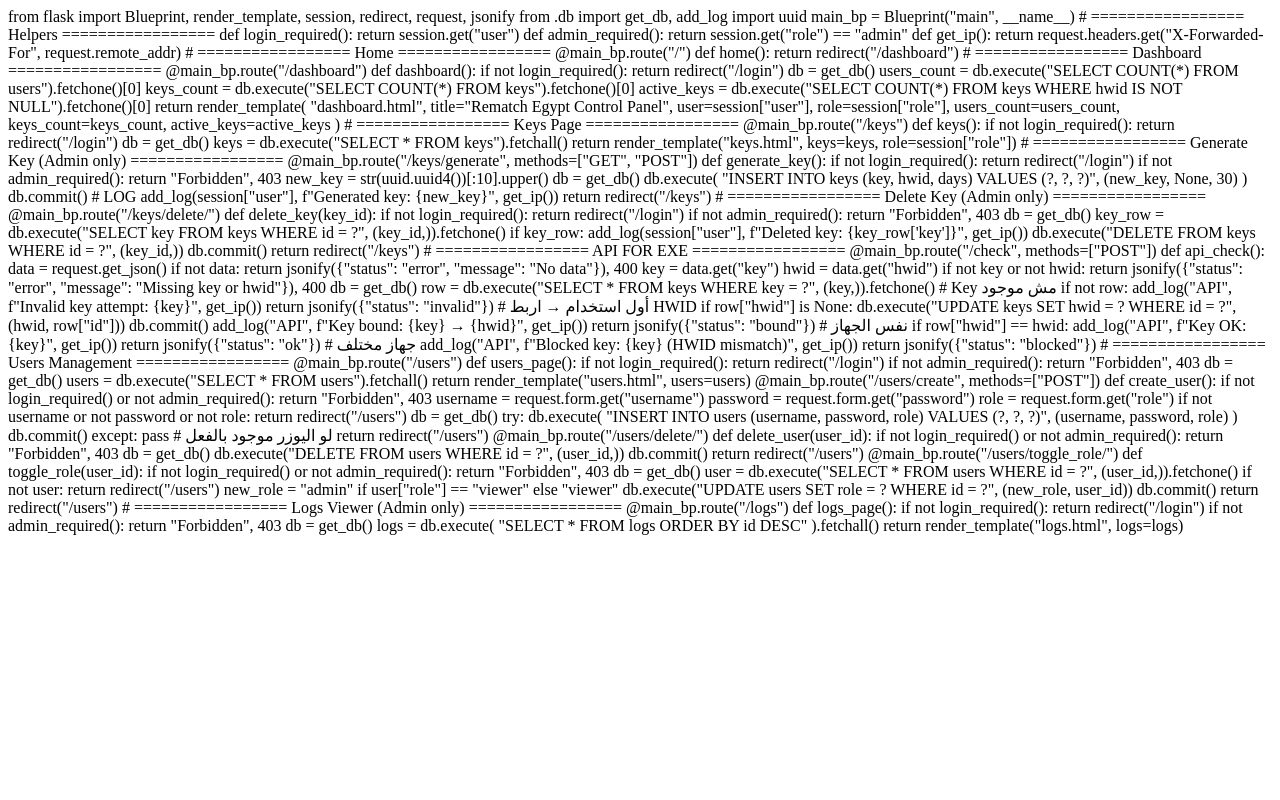
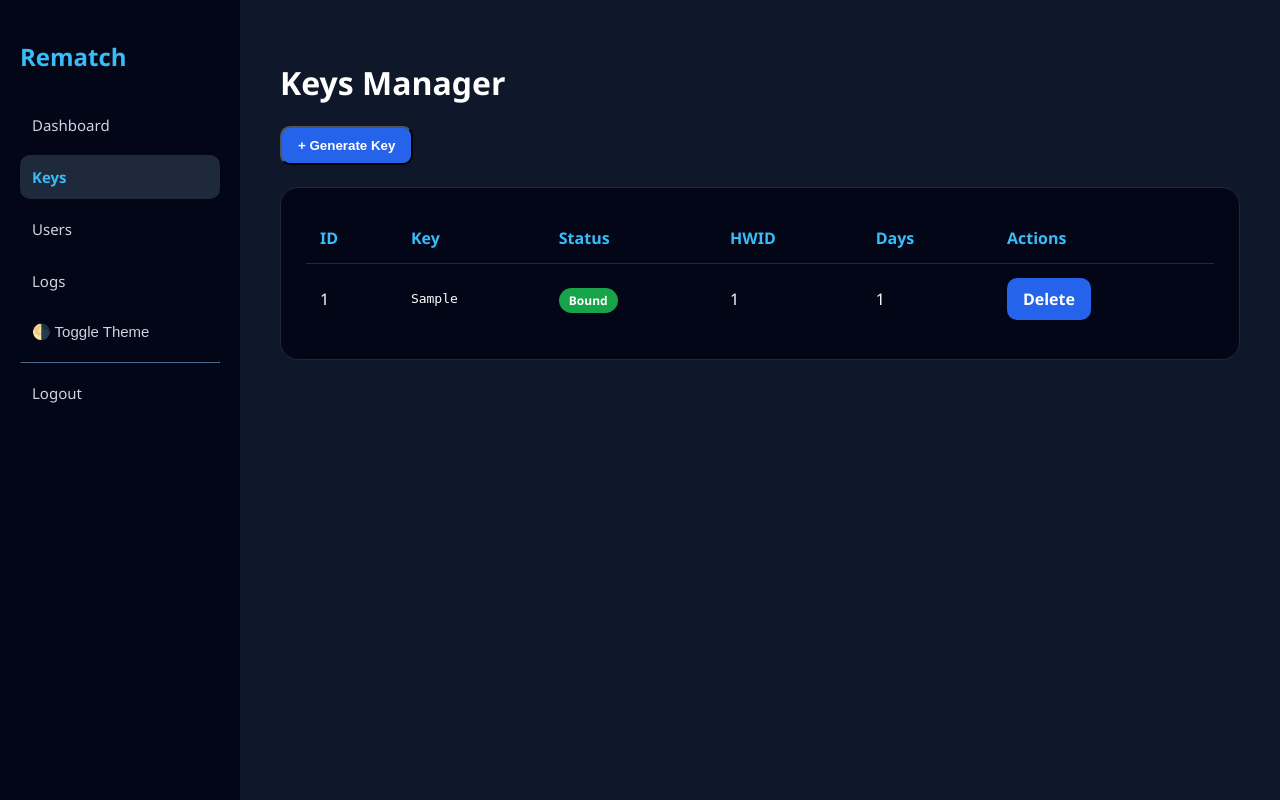
Before and after one commit to abdelhamedazmy/Rematch-Luma, a Flask app: page /keys in a window 1280 px wide. Run offline with Flask 3, Linux system fonts and the light colour scheme; the visitor is signed in with stand-in values (Sample User, id 1); tables that the repository leaves empty hold one stand-in row (values such as "Sample post").

Commit message:
Update base.html

```diff
--- a/app/templates/base.html
+++ b/app/templates/base.html
@@ -1,162 +1,341 @@
-from flask import Blueprint, render_template, session, redirect, request, jsonify
-from .db import get_db, add_log
-import uuid
-main_bp = Blueprint("main", __name__)
-# ================= Helpers =================
-def login_required():
-    return session.get("user")
-def admin_required():
-    return session.get("role") == "admin"
-def get_ip():
-    return request.headers.get("X-Forwarded-For", request.remote_addr)
-# ================= Home =================
-@main_bp.route("/")
-def home():
-    return redirect("/dashboard")
-# ================= Dashboard =================
-@main_bp.route("/dashboard")
-def dashboard():
-    if not login_required():
-        return redirect("/login")
-    db = get_db()
-    users_count = db.execute("SELECT COUNT(*) FROM users").fetchone()[0]
-    keys_count = db.execute("SELECT COUNT(*) FROM keys").fetchone()[0]
-    active_keys = db.execute("SELECT COUNT(*) FROM keys WHERE hwid IS NOT NULL").fetchone()[0]
-    return render_template(
-        "dashboard.html",
-        title="Rematch Egypt Control Panel",
-        user=session["user"],
-        role=session["role"],
-        users_count=users_count,
-        keys_count=keys_count,
-        active_keys=active_keys
-    )
-# ================= Keys Page =================
-@main_bp.route("/keys")
-def keys():
-    if not login_required():
-        return redirect("/login")
-    db = get_db()
-    keys = db.execute("SELECT * FROM keys").fetchall()
-    return render_template("keys.html", keys=keys, role=session["role"])
-# ================= Generate Key (Admin only) =================
-@main_bp.route("/keys/generate", methods=["GET", "POST"])
-def generate_key():
-    if not login_required():
-        return redirect("/login")
-    if not admin_required():
-        return "Forbidden", 403
-    new_key = str(uuid.uuid4())[:10].upper()
-    db = get_db()
-    db.execute(
-        "INSERT INTO keys (key, hwid, days) VALUES (?, ?, ?)",
-        (new_key, None, 30)
-    )
-    db.commit()
-    # LOG
-    add_log(session["user"], f"Generated key: {new_key}", get_ip())
-    return redirect("/keys")
-# ================= Delete Key (Admin only) =================
-@main_bp.route("/keys/delete/<int:key_id>")
-def delete_key(key_id):
-    if not login_required():
-        return redirect("/login")
-    if not admin_required():
-        return "Forbidden", 403
-    db = get_db()
-    key_row = db.execute("SELECT key FROM keys WHERE id = ?", (key_id,)).fetchone()
-    if key_row:
-        add_log(session["user"], f"Deleted key: {key_row['key']}", get_ip())
-    db.execute("DELETE FROM keys WHERE id = ?", (key_id,))
-    db.commit()
-    return redirect("/keys")
-# ================= API FOR EXE =================
-@main_bp.route("/check", methods=["POST"])
-def api_check():
-    data = request.get_json()
-    if not data:
-        return jsonify({"status": "error", "message": "No data"}), 400
-    key = data.get("key")
-    hwid = data.get("hwid")
-    if not key or not hwid:
-        return jsonify({"status": "error", "message": "Missing key or hwid"}), 400
-    db = get_db()
-    row = db.execute("SELECT * FROM keys WHERE key = ?", (key,)).fetchone()
-    # Key مش موجود
-    if not row:
-        add_log("API", f"Invalid key attempt: {key}", get_ip())
-        return jsonify({"status": "invalid"})
-    # أول استخدام → اربط HWID
-    if row["hwid"] is None:
-        db.execute("UPDATE keys SET hwid = ? WHERE id = ?", (hwid, row["id"]))
-        db.commit()
-        add_log("API", f"Key bound: {key} → {hwid}", get_ip())
-        return jsonify({"status": "bound"})
-    # نفس الجهاز
-    if row["hwid"] == hwid:
-        add_log("API", f"Key OK: {key}", get_ip())
-        return jsonify({"status": "ok"})
-    # جهاز مختلف
-    add_log("API", f"Blocked key: {key} (HWID mismatch)", get_ip())
-    return jsonify({"status": "blocked"})
-# ================= Users Management =================
-@main_bp.route("/users")
-def users_page():
-    if not login_required():
-        return redirect("/login")
-    if not admin_required():
-        return "Forbidden", 403
-    db = get_db()
-    users = db.execute("SELECT * FROM users").fetchall()
-    return render_template("users.html", users=users)
-@main_bp.route("/users/create", methods=["POST"])
-def create_user():
-    if not login_required() or not admin_required():
-        return "Forbidden", 403
-    username = request.form.get("username")
-    password = request.form.get("password")
-    role = request.form.get("role")
-    if not username or not password or not role:
-        return redirect("/users")
-    db = get_db()
-    try:
-        db.execute(
-            "INSERT INTO users (username, password, role) VALUES (?, ?, ?)",
-            (username, password, role)
-        )
-        db.commit()
-    except:
-        pass  # لو اليوزر موجود بالفعل
-    return redirect("/users")
-@main_bp.route("/users/delete/<int:user_id>")
-def delete_user(user_id):
-    if not login_required() or not admin_required():
-        return "Forbidden", 403
-    db = get_db()
-    db.execute("DELETE FROM users WHERE id = ?", (user_id,))
-    db.commit()
-    return redirect("/users")
-@main_bp.route("/users/toggle_role/<int:user_id>")
-def toggle_role(user_id):
-    if not login_required() or not admin_required():
-        return "Forbidden", 403
-    db = get_db()
-    user = db.execute("SELECT * FROM users WHERE id = ?", (user_id,)).fetchone()
-    if not user:
-        return redirect("/users")
-    new_role = "admin" if user["role"] == "viewer" else "viewer"
-    db.execute("UPDATE users SET role = ? WHERE id = ?", (new_role, user_id))
-    db.commit()
-    return redirect("/users")
-# ================= Logs Viewer (Admin only) =================
-@main_bp.route("/logs")
-def logs_page():
-    if not login_required():
-        return redirect("/login")
-    if not admin_required():
-        return "Forbidden", 403
-    db = get_db()
-    logs = db.execute(
-        "SELECT * FROM logs ORDER BY id DESC"
-    ).fetchall()
-    return render_template("logs.html", logs=logs)
+<!DOCTYPE html>
+<html>
+<head>
+<meta charset="UTF-8">
+<meta name="viewport" content="width=device-width, initial-scale=1.0">
+<title>{{ title or "Control Panel" }}</title>
+
+<style>
+body {
+    margin: 0;
+    font-family: Segoe UI, sans-serif;
+    background: #0f172a;
+    color: white;
+    display: flex;
+    transition: background 0.3s, color 0.3s;
+}
+
+/* ===== Light Theme ===== */
+body.light {
+    background: #f8fafc;
+    color: #0f172a;
+}
+
+body.light .sidebar { background: #e2e8f0; }
+body.light .card,
+body.light .stat-card,
+body.light .pro-table { background: #ffffff; border-color: #e5e7eb; }
+
+body.light .sidebar a { color: #1e293b; }
+body.light .sidebar a.active { background: #dbeafe; }
+
+/* ===== Sidebar ===== */
+.sidebar {
+    width: 240px;
+    background: #020617;
+    height: 100vh;
+    padding: 20px;
+    box-sizing: border-box;
+    transition: 0.3s ease;
+}
+
+.sidebar h2 {
+    color: #38bdf8;
+    margin-bottom: 30px;
+}
+
+.sidebar a, .theme-btn {
+    display: flex;
+    align-items: center;
+    gap: 10px;
+    color: #cbd5e1;
+    text-decoration: none;
+    padding: 12px;
+    border-radius: 10px;
+    margin-bottom: 8px;
+    transition: all 0.2s ease;
+    cursor: pointer;
+    background: none;
+    border: none;
+    font-size: 15px;
+}
+
+.sidebar a:hover, .theme-btn:hover {
+    background: #1e293b;
+    padding-left: 18px;
+}
+
+.sidebar a.active {
+    background: #1e293b;
+    color: #38bdf8;
+    font-weight: bold;
+}
+
+/* SVG Icons */
+.icon {
+    width: 20px;
+    height: 20px;
+    stroke: currentColor;
+    stroke-width: 2;
+    fill: none;
+}
+
+/* ===== Content ===== */
+.content {
+    flex: 1;
+    padding: 40px;
+    animation: fadeIn 0.4s ease-in-out;
+}
+
+/* ===== Cards ===== */
+.card {
+    background: #020617;
+    padding: 25px;
+    border-radius: 18px;
+    margin-bottom: 20px;
+    border: 1px solid #1e293b;
+    transition: all 0.2s ease;
+}
+
+.card:hover {
+    transform: translateY(-4px);
+    box-shadow: 0 10px 30px rgba(0,0,0,.4);
+}
+
+/* ===== Dashboard Cards ===== */
+.cards-grid {
+    display: grid;
+    grid-template-columns: repeat(auto-fit, minmax(220px, 1fr));
+    gap: 20px;
+}
+
+.stat-card {
+    display: flex;
+    gap: 15px;
+    align-items: center;
+    padding: 20px;
+    border-radius: 20px;
+    background: #020617;
+    border: 1px solid #1e293b;
+    transition: 0.2s ease;
+}
+
+.stat-card:hover { transform: translateY(-6px); }
+
+.stat-card.blue { border-left: 4px solid #3b82f6; }
+.stat-card.purple { border-left: 4px solid #a855f7; }
+.stat-card.green { border-left: 4px solid #22c55e; }
+
+/* ===== Buttons ===== */
+.button {
+    background: #2563eb;
+    color: white;
+    padding: 10px 16px;
+    border-radius: 10px;
+    text-decoration: none;
+    font-weight: bold;
+    display: inline-block;
+    transition: all 0.2s ease;
+}
+
+.button:hover {
+    background: #1d4ed8;
+    animation: pulse 0.4s ease;
+}
+
+/* ===== Tables ===== */
+.pro-table {
+    width: 100%;
+    border-collapse: collapse;
+    background: #020617;
+    border-radius: 16px;
+    overflow: hidden;
+}
+
+.pro-table th {
+    position: sticky;
+    top: 0;
+    background: #020617;
+    padding: 14px;
+    text-align: left;
+    color: #38bdf8;
+}
+
+.pro-table td {
+    padding: 14px;
+    border-top: 1px solid #1e293b;
+}
+
+.pro-table tr:hover { background: #1e293b; }
+
+/* ===== Badges ===== */
+.badge {
+    padding: 4px 10px;
+    border-radius: 20px;
+    font-size: 12px;
+    font-weight: bold;
+}
+
+.red { background: #dc2626; }
+.blue { background: #2563eb; }
+.green { background: #16a34a; }
+.yellow { background: #ca8a04; }
+
+/* ===== Animations ===== */
+@keyframes fadeIn {
+    from { opacity: 0; transform: translateY(6px); }
+    to { opacity: 1; transform: translateY(0); }
+}
+
+@keyframes pulse {
+    0% { transform: scale(1); }
+    50% { transform: scale(1.06); }
+    100% { transform: scale(1); }
+}
+
+/* ===== Responsive ===== */
+.menu-btn {
+    display: none;
+    background: #1e293b;
+    padding: 10px;
+    border-radius: 10px;
+    cursor: pointer;
+    margin-bottom: 15px;
+}
+
+@media (max-width: 768px) {
+    body { flex-direction: column; }
+    .sidebar { display: none; width: 100%; height: auto; }
+    .sidebar.show { display: block; }
+    .menu-btn { display: inline-block; }
+    .content { padding: 20px; }
+}
+
+/* ===== Loading Bar ===== */
+#loading-bar {
+    position: fixed;
+    top: 0;
+    left: 0;
+    height: 3px;
+    width: 0%;
+    background: linear-gradient(90deg, #38bdf8, #6366f1);
+    z-index: 9999;
+    transition: width 0.3s ease;
+}
+
+/* ===== Toast ===== */
+#toast {
+    position: fixed;
+    bottom: 30px;
+    right: 30px;
+    background: #020617;
+    color: white;
+    padding: 14px 20px;
+    border-radius: 14px;
+    border: 1px solid #1e293b;
+    box-shadow: 0 10px 40px rgba(0,0,0,.6);
+    opacity: 0;
+    transform: translateY(20px);
+    transition: all 0.3s ease;
+    z-index: 9999;
+    pointer-events: none;
+}
+
+#toast.show {
+    opacity: 1;
+    transform: translateY(0);
+}
+
+.toast-success { border-left: 4px solid #22c55e; }
+.toast-error { border-left: 4px solid #dc2626; }
+.toast-info { border-left: 4px solid #3b82f6; }
+</style>
+</head>
+
+<body>
+
+<div id="loading-bar"></div>
+<div id="toast"></div>
+
+<div class="sidebar" id="sidebar">
+    <h2>Rematch</h2>
+
+    <a href="/dashboard" class="{% if request.path == '/dashboard' %}active{% endif %}">Dashboard</a>
+    <a href="/keys" class="{% if request.path.startswith('/keys') %}active{% endif %}">Keys</a>
+    <a href="/users" class="{% if request.path.startswith('/users') %}active{% endif %}">Users</a>
+    <a href="/logs" class="{% if request.path.startswith('/logs') %}active{% endif %}">Logs</a>
+
+    <button class="theme-btn" onclick="toggleTheme()">🌗 Toggle Theme</button>
+
+    <hr style="border-color:#1f2937">
+    <a href="/logout">Logout</a>
+</div>
+
+<div class="content">
+    <div class="menu-btn" onclick="toggleMenu()">☰ Menu</div>
+    {% block content %}{% endblock %}
+</div>
+
+<script>
+function toggleMenu() {
+    document.getElementById("sidebar").classList.toggle("show");
+}
+
+// Loading bar
+document.addEventListener("DOMContentLoaded", () => {
+    const bar = document.getElementById("loading-bar");
+    bar.style.width = "30%";
+
+    window.addEventListener("load", () => {
+        bar.style.width = "100%";
+        setTimeout(() => bar.style.opacity = "0", 400);
+    });
+});
+
+// Toast
+function showToast(message, type="info") {
+    const toast = document.getElementById("toast");
+    toast.className = "";
+    toast.classList.add(type === "success" ? "toast-success" :
+                        type === "error" ? "toast-error" : "toast-info");
+    toast.innerText = message;
+    toast.classList.add("show");
+    setTimeout(() => toast.classList.remove("show"), 3000);
+}
+
+// Theme toggle
+function toggleTheme() {
+    document.body.classList.toggle("light");
+    localStorage.setItem("theme", document.body.classList.contains("light") ? "light" : "dark");
+}
+
+window.addEventListener("DOMContentLoaded", () => {
+    if (localStorage.getItem("theme") === "light") {
+        document.body.classList.add("light");
+    }
+});
+
+// Animated Counters
+document.addEventListener("DOMContentLoaded", () => {
+    document.querySelectorAll(".counter").forEach(counter => {
+        const target = +counter.dataset.target;
+        let current = 0;
+        const step = Math.max(1, Math.ceil(target / 60));
+
+        const update = () => {
+            current += step;
+            if (current >= target) {
+                counter.innerText = target;
+            } else {
+                counter.innerText = current;
+                requestAnimationFrame(update);
+            }
+        };
+
+        update();
+    });
+});
+</script>
+
+</body>
+</html>
```
